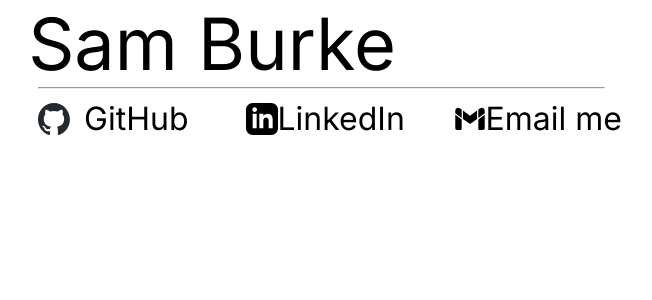
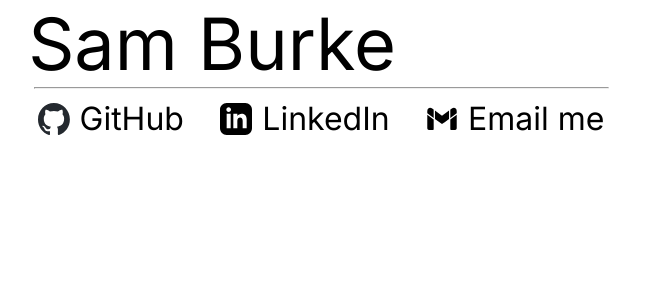
Before and after one commit to Burkes321/burkes-cv, a Next.js app: page / in a window 1280 px wide. Shown: the top 300 px of the page, without its empty margins (319-971 px from the left). Built offline with nearby package versions, Linux system fonts and the light colour scheme.

Commit message:
reusable component for header links

```diff
--- a/src/app/page.module.scss
+++ b/src/app/page.module.scss
@@ -11,7 +11,7 @@
   }
 
   .headerUnderline {
-    width: 567px;
+    width: 575px;
   }
 
   .linksContainer {
@@ -19,15 +19,5 @@
     justify-content: space-between;
     width: 567px;
     margin-top: 10px;
-
-    .linkContainer {
-      display: flex;
-      justify-content: space-between;
-      align-items: center;
-      // background-color: red;
-      width: 151px;
-      font-size: 32px;
-      white-space: nowrap;
-    }
   }
 }
--- a/src/app/page.tsx
+++ b/src/app/page.tsx
@@ -7,31 +7,33 @@ import githubLogo from '../../public/githubLogo.svg';
 import linkedinLogo from '../../public/linkedinLogo.svg';
 import gmailLogo from '../../public/gmailLogo.svg';
 
-export default function Home() {
-  return (
+import { HeaderLinkWithImage } from '~/components';
+
+const Home = () => (
   <main className={css.pageContainer}>
     <h1 className={css.header}>Sam Burke</h1>
     <hr className={css.headerUnderline} />
     <div className={css.linksContainer}>
-        {/* TODO: make a component for each link with a variable width becuase of the variable text content */}
-        <Link href="https://github.com/Burkes321" className={css.linkContainer}>
-          <Image src={githubLogo} alt="github logo" width={32} height={32} />
-          <p>GitHub</p>
-        </Link>
-        <div className={css.linkContainer}>
-          <Image
-            src={linkedinLogo}
+      <HeaderLinkWithImage
+        href="https://github.com/Burkes321"
+        image={githubLogo}
+        text="GitHub"
+        alt="github logo"
+      />
+      <HeaderLinkWithImage
+        href="https://www.linkedin.com/in/samuelburke332/"
+        image={linkedinLogo}
+        text="LinkedIn"
         alt="linkedin logo"
-            width={32}
-            height={32}
       />
-          <p>LinkedIn</p>
-        </div>
-        <div className={css.linkContainer}>
-          <Image src={gmailLogo} alt="gmail logo" width={32} height={32} />
-          <p>Email me</p>
-        </div>
+      <HeaderLinkWithImage
+        href="mailto:sam.burke99@gmail.com"
+        image={gmailLogo}
+        text="Email me"
+        alt="gmail logo"
+      />
     </div>
   </main>
 );
-}
+
+export default Home;
--- /dev/null
+++ b/src/components/HeaderLinkWithImage.module.scss
@@ -0,0 +1,11 @@
+.link {
+  display: flex;
+  justify-content: space-between;
+  align-items: center;
+  font-size: 32px;
+  white-space: nowrap;
+
+  .text {
+    margin-left: 10px;
+  }
+}
--- a/src/components/HeaderLinkWithImage.tsx
+++ b/src/components/HeaderLinkWithImage.tsx
@@ -1 +1,18 @@
-export const HeaderLinkWithImage = () => {};
+import Image from 'next/image';
+import Link from 'next/link';
+
+import css from './HeaderLinkWithImage.module.scss';
+
+type Props = {
+  href: string;
+  image: any; // have to type an image as any in next. It must be a default import SVG
+  text: string;
+  alt: string;
+};
+
+export const HeaderLinkWithImage = ({ href, image, text, alt }: Props) => (
+  <Link href={href} className={css.link}>
+    <Image src={image} alt={alt} width={32} height={32} />
+    <p className={css.text}>{text}</p>
+  </Link>
+);
```
Lines whose indentation alone changed are shown as unchanged.
